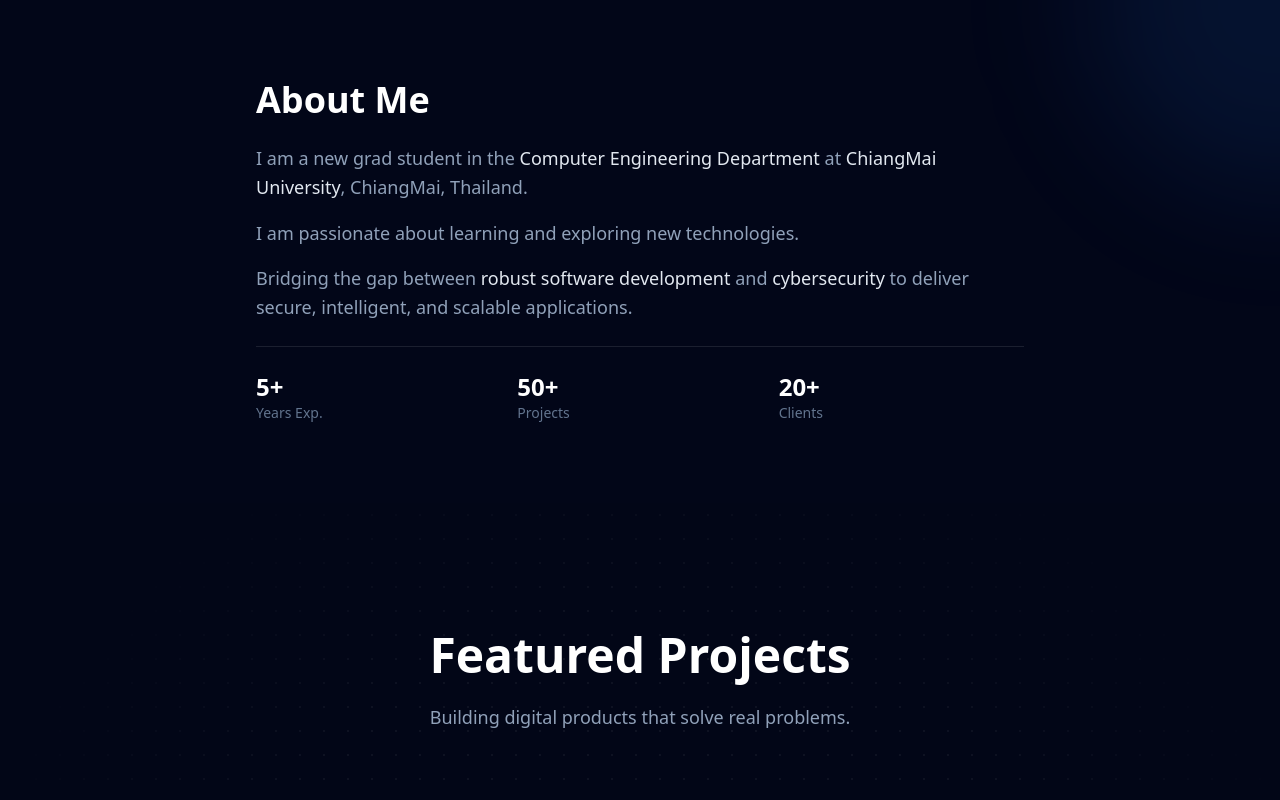
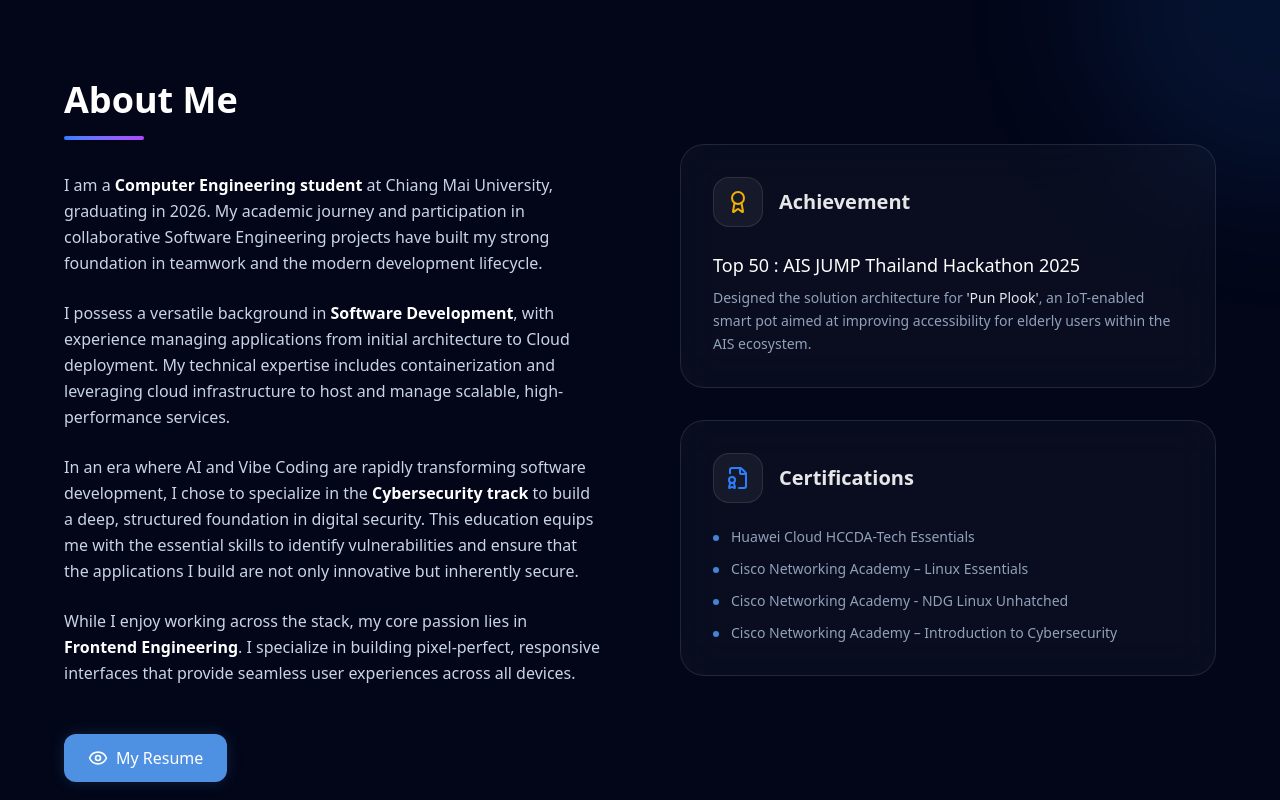
Before and after one commit to nathapatt/nathapat, a React (Vite) app: page / in a window 1280 px wide. Shown: the part 800-1600 px from the top of the page. Built offline with nearby package versions, Linux system fonts and the light colour scheme.

Commit message:
feat: Enhance experience card UI with new styling and updated descriptions, and add Lucide icons to About section.

```diff
--- a/src/components/About.tsx
+++ b/src/components/About.tsx
@@ -1,4 +1,4 @@
-
+import { Award, FileBadge, Eye } from "lucide-react";
 
 export function About() {
     return (
@@ -6,41 +6,101 @@ export function About() {
             {/* Background decoration */}
             <div className="absolute top-0 right-0 -translate-y-1/2 translate-x-1/2 w-96 h-96 bg-blue-500/10 rounded-full blur-3xl"></div>
 
-            <div className="container relative z-10 px-4 md:px-6">
-                <div className="max-w-3xl mx-auto">
+            <div className="container relative z-10 px-4 md:px-6 mx-auto">
+                <div className="max-w-6xl mx-auto grid grid-cols-1 lg:grid-cols-2 gap-12 lg:gap-20 items-start">
 
+                    {/* Left Column: Bio & Resume */}
+                    <div className="space-y-8">
+                        {/* Header */}
+                        <div>
+                            <h2 className="text-3xl md:text-4xl font-bold text-white mb-4">
+                                About Me
+                            </h2>
+                            <div className="w-20 h-1 bg-gradient-to-r from-blue-500 to-purple-500 rounded-full"></div>
+                        </div>
 
-
-                    {/* Content Column */}
-                    <div className="space-y-6">
-                        <h2 className="text-3xl md:text-4xl font-bold text-white">
-                            About Me
-                        </h2>
-                        <div className="space-y-4 text-slate-400 text-lg leading-relaxed">
+                        {/* Bio Section */}
+                        <div className="space-y-6 text-slate-300 text-base leading-relaxed">
                             <p>
-                                I am a new grad student in the <span className="text-slate-200 font-medium">Computer Engineering Department</span> at <span className="text-slate-200 font-medium">ChiangMai University</span>, ChiangMai, Thailand.
+                                I am a <span className="text-white font-bold">Computer Engineering student</span> at Chiang Mai University, graduating in 2026. My academic journey and participation in collaborative Software Engineering projects have built my strong foundation in teamwork and the modern development lifecycle.
                             </p>
                             <p>
-                                I am passionate about learning and exploring new technologies.
+                                I possess a versatile background in <span className="text-white font-bold">Software Development</span>, with experience managing applications from initial architecture to Cloud deployment. My technical expertise includes containerization and leveraging cloud infrastructure to host and manage scalable, high-performance services.
                             </p>
                             <p>
-                                Bridging the gap between <span className="text-slate-200 font-medium">robust software development</span> and <span className="text-slate-200 font-medium">cybersecurity</span> to deliver secure, intelligent, and scalable applications.
+                                In an era where AI and Vibe Coding are rapidly transforming software development, I chose to specialize in the <span className="text-white font-bold">Cybersecurity track</span> to build a deep, structured foundation in digital security. This education equips me with the essential skills to identify vulnerabilities and ensure that the applications I build are not only innovative but inherently secure.
+                            </p>
+                            <p>
+                                While I enjoy working across the stack, my core passion lies in <span className="text-white font-bold">Frontend Engineering</span>. I specialize in building pixel-perfect, responsive interfaces that provide seamless user experiences across all devices.
                             </p>
                         </div>
 
-                        {/* Stats */}
-                        <div className="grid grid-cols-3 gap-4 pt-6 border-t border-white/10">
-                            <div>
-                                <h4 className="text-2xl font-bold text-white">5+</h4>
-                                <p className="text-sm text-slate-500">Years Exp.</p>
+                        {/* Resume Button */}
+                        <div className="pt-4">
+                            <a
+                                href="https://drive.google.com/file/d/1uY9gz-sF48VNW7KteClBU_p6908lPDw2/view?usp=sharing"
+                                target="_blank"
+                                rel="noopener noreferrer"
+                                className="inline-flex items-center gap-2 px-6 py-3 rounded-xl bg-[oklch(65%_0.14_254.6)] hover:opacity-90 text-white font-medium transition-all duration-200 shadow-[0_0_15px_oklch(65%_0.14_254.6/0.2)] hover:shadow-[0_0_25px_oklch(65%_0.14_254.6/0.4)]"
+                            >
+                                <Eye className="w-5 h-5" />
+                                My Resume
+                            </a>
+                        </div>
+                    </div>
+
+                    {/* Right Column: Qualifications (Stacked) */}
+                    <div className="space-y-8 lg:mt-16">
+                        {/* Achievements */}
+                        <div className="group relative overflow-hidden bg-white/[0.03] backdrop-blur-xl border border-white/10 rounded-3xl p-8 hover:bg-white/[0.05] transition-all duration-500 ease-out hover:scale-[1.01] hover:shadow-2xl hover:shadow-blue-500/10">
+                            {/* Inner Glow Effect */}
+                            <div className="absolute inset-0 bg-gradient-to-br from-white/5 to-transparent opacity-0 group-hover:opacity-100 transition-opacity duration-500" />
+
+                            <div className="relative z-10">
+                                <div className="flex items-center gap-4 mb-6">
+                                    <div className="p-3 bg-white/5 rounded-2xl border border-white/10 group-hover:scale-110 transition-transform duration-500">
+                                        <Award className="w-6 h-6 text-yellow-500" />
+                                    </div>
+                                    <h3 className="text-xl font-semibold text-white/90 group-hover:text-white transition-colors">Achievement</h3>
+                                </div>
+
+                                <div className="space-y-4">
+                                    <div>
+                                        <h4 className="text-lg font-medium text-white mb-2">Top 50 : AIS JUMP Thailand Hackathon 2025</h4>
+                                        <p className="text-slate-400 text-sm font-light leading-relaxed">
+                                            Designed the solution architecture for <span className="text-slate-200 font-normal">'Pun Plook'</span>, an IoT-enabled smart pot aimed at improving accessibility for elderly users within the AIS ecosystem.
+                                        </p>
+                                    </div>
+                                </div>
                             </div>
-                            <div>
-                                <h4 className="text-2xl font-bold text-white">50+</h4>
-                                <p className="text-sm text-slate-500">Projects</p>
-                            </div>
-                            <div>
-                                <h4 className="text-2xl font-bold text-white">20+</h4>
-                                <p className="text-sm text-slate-500">Clients</p>
+                        </div>
+
+                        {/* Certifications */}
+                        <div className="group relative overflow-hidden bg-white/[0.03] backdrop-blur-xl border border-white/10 rounded-3xl p-8 hover:bg-white/[0.05] transition-all duration-500 ease-out hover:scale-[1.01] hover:shadow-2xl hover:shadow-purple-500/10">
+                            {/* Inner Glow Effect */}
+                            <div className="absolute inset-0 bg-gradient-to-br from-white/5 to-transparent opacity-0 group-hover:opacity-100 transition-opacity duration-500" />
+
+                            <div className="relative z-10">
+                                <div className="flex items-center gap-4 mb-6">
+                                    <div className="p-3 bg-white/5 rounded-2xl border border-white/10 group-hover:scale-110 transition-transform duration-500">
+                                        <FileBadge className="w-6 h-6 text-blue-500" />
+                                    </div>
+                                    <h3 className="text-xl font-semibold text-white/90 group-hover:text-white transition-colors">Certifications</h3>
+                                </div>
+
+                                <ul className="space-y-3">
+                                    {[
+                                        "Huawei Cloud HCCDA-Tech Essentials",
+                                        "Cisco Networking Academy – Linux Essentials",
+                                        "Cisco Networking Academy - NDG Linux Unhatched",
+                                        "Cisco Networking Academy – Introduction to Cybersecurity"
+                                    ].map((cert, index) => (
+                                        <li key={index} className="flex items-start gap-3 text-slate-400 font-light text-sm">
+                                            <div className="w-1.5 h-1.5 rounded-full bg-blue-400/80 mt-2 shrink-0 group-hover:bg-blue-400 transition-colors" />
+                                            <span className="group-hover:text-slate-300 transition-colors">{cert}</span>
+                                        </li>
+                                    ))}
+                                </ul>
                             </div>
                         </div>
                     </div>
--- a/src/components/Contact.tsx
+++ b/src/components/Contact.tsx
@@ -53,7 +53,11 @@ export function Contact() {
                     </div>
 
                     {/* Right Column: Card */}
-                    <div className="bg-slate-900/50 backdrop-blur-sm border border-white/10 rounded-2xl p-8 md:p-10">
+                    <div className="group relative overflow-hidden bg-white/[0.03] backdrop-blur-xl border border-white/10 rounded-3xl p-8 md:p-10 hover:bg-white/[0.05] transition-all duration-500 ease-out hover:scale-[1.01] hover:shadow-2xl hover:shadow-purple-500/10">
+                        {/* Inner Glow Effect */}
+                        <div className="absolute inset-0 bg-gradient-to-br from-white/5 to-transparent opacity-0 group-hover:opacity-100 transition-opacity duration-500" />
+
+                        <div className="relative z-10">
                             <h3 className="text-2xl font-bold text-white mb-4">Let's work together</h3>
                             <p className="text-slate-400 mb-8 leading-relaxed">
                                 Open to new projects and collaborations.
@@ -74,6 +78,7 @@ export function Contact() {
                         <p>&copy; {new Date().getFullYear()} Nathapat. Built with React & Tailwind.</p>
                     </div>
                 </div>
+            </div>
         </section>
     )
 }
--- a/src/components/Experience.tsx
+++ b/src/components/Experience.tsx
@@ -74,9 +74,21 @@ export function Experience() {
             location: "Bangkok, Thailand",
             logo: witsawaLogo,
             items: [
-                "Built frontend interfaces using Ant Design and React, focusing on mobile responsiveness and real client requirements.",
-                "Implemented backend endpoints with NestJS to retrieve data and export reports to Excel.",
-                "Collaborated with the team to deliver scalable solutions."
+                <>
+                    Engineered high-fidelity responsive landing pages (e.g.,{" "}
+                    <a
+                        href="https://waywork.co/"
+                        target="_blank"
+                        rel="noopener noreferrer"
+                        className="text-blue-400 hover:text-blue-300 transition-colors border-b border-blue-400/30 hover:border-blue-300"
+                    >
+                        waywork.co
+                    </a>
+                    ) using React and Ant Design, ensuring pixel-perfect implementation from Figma designs.
+                </>,
+                "Contributed to the Waywork App ecosystem by identifying and patching frontend bugs, improving overall system stability and user experience for the core product.",
+                "Developed backend reporting endpoints to automate data extraction, enabling high-performance generation of Excel and PDF documents for business operations.",
+                "Streamlined development workflows by utilizing Ant Design components to build scalable and consistent UI/UX across multiple client-facing projects."
             ]
         },
         {
@@ -88,10 +100,7 @@ export function Experience() {
             location: "Chiang Mai, Thailand",
             gpa: "GPA 3.29",
             logo: cmuLogo,
-            items: [
-                "Focusing on bridging software development with security principles.",
-                "Active participant in departmental activities and tech exploration."
-            ]
+            items: []
         }
     ];
 
@@ -133,13 +142,22 @@ export function Experience() {
 
                                 {/* Content Card */}
                                 <div
-                                    className={`bg-slate-900/40 backdrop-blur-md rounded-xl p-6 border transition-all duration-300 hover:-translate-y-1 hover:shadow-xl hover:shadow-blue-500/5 ${activeIndexes.includes(index)
-                                        ? "border-white/10 shadow-xl shadow-blue-500/5 -translate-y-1"
-                                        : "border-white/5 hover:border-white/10"
-                                        }`}
+                                    className={`
+                                        group relative overflow-hidden bg-white/[0.03] backdrop-blur-xl border border-white/10 p-8 rounded-3xl
+                                        transition-all duration-500 ease-out
+                                        hover:bg-white/[0.05] hover:scale-[1.01] hover:shadow-2xl hover:shadow-blue-500/10
+                                        ${activeIndexes.includes(index)
+                                            ? "border-white/20 hover:border-white/20 shadow-2xl shadow-blue-500/10"
+                                            : "border-white/10 hover:border-white/20"
+                                        }
+                                    `}
                                 >
+                                    {/* Inner Glow Effect */}
+                                    <div className="absolute inset-0 bg-gradient-to-br from-white/5 to-transparent opacity-0 group-hover:opacity-100 transition-opacity duration-500" />
 
-                                    <div className="flex flex-col md:flex-row md:items-start md:justify-between gap-4 mb-6">
+                                    <div className="relative z-10">
+
+                                        <div className={`flex flex-col md:flex-row md:items-start md:justify-between gap-4 ${exp.items.length > 0 ? "mb-6" : ""}`}>
                                             <div className="flex items-center gap-4">
                                                 <div className="w-16 h-16 bg-white/5 rounded-2xl flex items-center justify-center p-2 border border-white/10">
                                                     <img src={exp.logo} alt={exp.company} className="w-full h-full object-contain" />
@@ -180,6 +198,7 @@ export function Experience() {
                                         </ul>
                                     </div>
                                 </div>
+                            </div>
                         ))}
                     </div>
                 </div>
```
Lines whose indentation alone changed are shown as unchanged.
